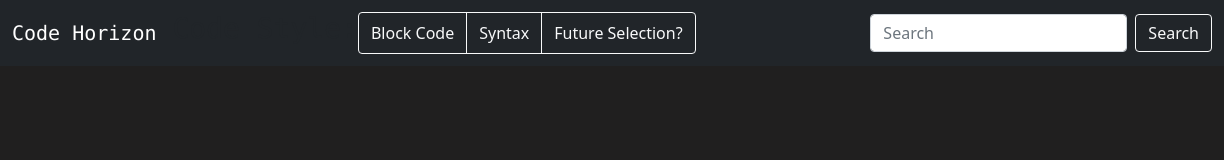
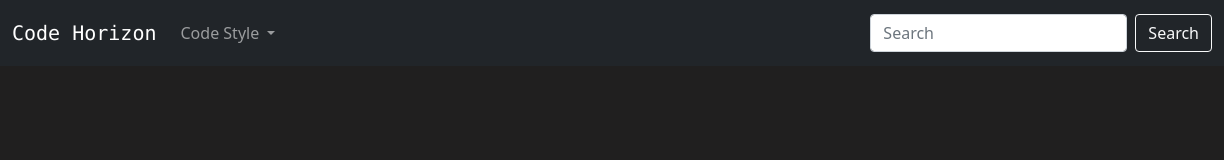
Before and after one commit to devon-17/Code-Horizon, a plain HTML site: page web development/main project -- attempt/current-project/index.html in a window 1280 px wide. Shown: the full height of the page, 56-1280 px from the left. Drawn offline with nearby package versions, Linux system fonts and the light colour scheme.

Commit message:
ongoing: course

```diff
--- a/web development/main project -- attempt/current-project/index.html
+++ b/web development/main project -- attempt/current-project/index.html
@@ -40,13 +40,7 @@
         </button>
         <div class="collapse navbar-collapse" id="navbarSupportedContent">
           <ul class="navbar-nav me-auto mb-2 mb-lg-0">
-            <h3 class="font-monospace">Code Style:</h3>
-<div class="btn-group" role="group" aria-label="Basic outlined example">
-  <button type="button" class="btn btn-outline-light">Block Code</button>
-  <button type="button" class="btn btn-outline-light">Syntax</button>
-  <button type="button" class="btn btn-outline-light">Future Selection?</button>
-</div>
-            <!-- <li class="nav-item dropdown">
+            <li class="nav-item dropdown">
               <a
                 class="nav-link dropdown-toggle"
                 href="#"
@@ -65,7 +59,7 @@
                   <a class="dropdown-item" href="#">Future Selection?</a>
                 </li>
               </ul>
-            </li> -->
+            </li>
           </ul>
           <form class="d-flex">
             <input
```
